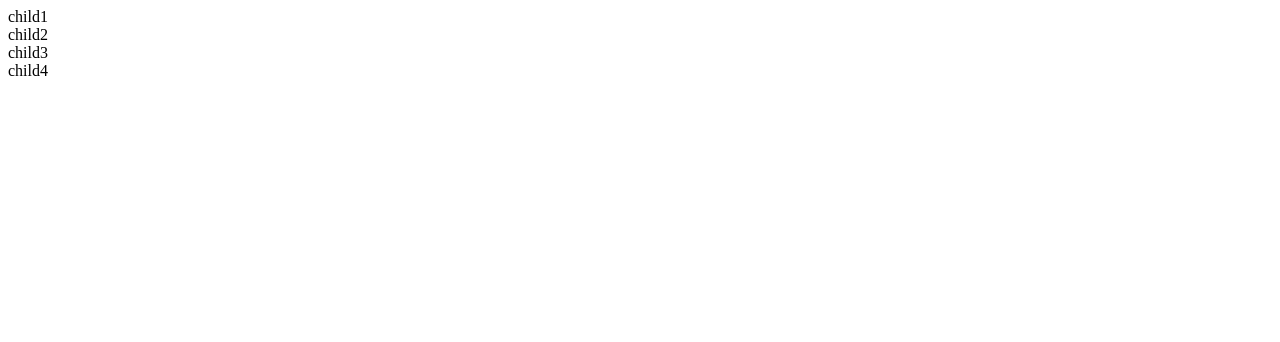
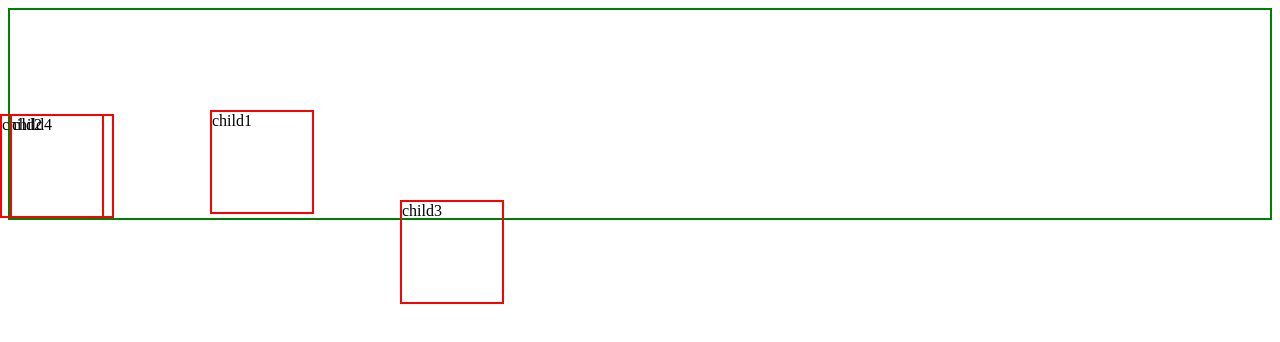
Before and after one commit to ReshuUpadhyay231/webdev_class_sec_p, a plain HTML site: page 13_8.html in a window 1280 px wide. Drawn offline with Linux system fonts and the light colour scheme.

Commit message:
second commit12-8-25

```diff
--- a/13_8.css
+++ b/13_8.css
@@ -7,3 +7,23 @@
 #container{
     border: 2px solid green;
 }
+.child1{
+    position:relative;
+    left:200px;
+    top: 100px;
+}
+.child2{
+    position:absolute;
+    left:0px;
+    right:0px;
+}
+.child3{
+    position:fixed;
+    left:400px;
+    top: 200px;
+}
+.child4{
+    position:sticky;
+
+    top: 0px;
+}
--- a/13_8.html
+++ b/13_8.html
@@ -3,6 +3,7 @@
 <head>
     <meta charset="UTF-8">
     <meta name="viewport" content="width=device-width, initial-scale=1.0">
+    <link rel="stylesheet" href="13_8.css">
     <title>Document</title>
 </head>
 <body>
```
